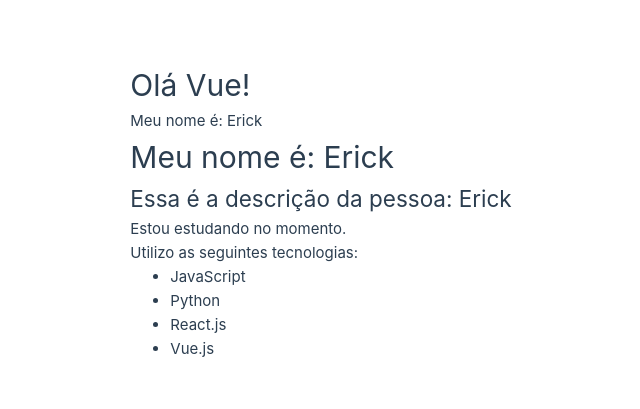
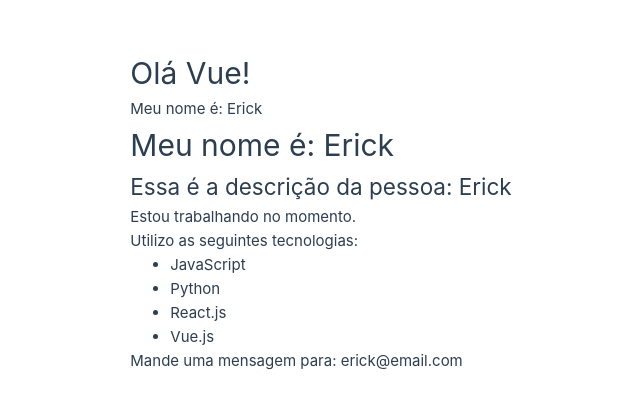
Before and after one commit to erick-costa/curso-vue, a Vue app: page / in a window 1280 px wide. Shown: the part 189-598 px from the top of the page, without its empty margins (319-959 px from the left). Built offline with nearby package versions, Linux system fonts and the light colour scheme.

Commit message:
conhecendo as diretivas v-if, v-show

```diff
--- a/src/components/Info.vue
+++ b/src/components/Info.vue
@@ -1,5 +1,6 @@
 <template>
-  <p>Estou estudando no momento.</p>
+  <p v-if="is_working">Estou trabalhando no momento.</p>
+  <p v-else>Estou em busca de novas oportunidades</p>
   <p>Utilizo as seguintes tecnologias:</p>
   <ul>
     <li>JavaScript</li>
@@ -7,10 +8,18 @@
     <li>React.js</li>
     <li>Vue.js</li>
   </ul>
+  <p v-show="show_email">Mande uma mensagem para: {{ email }}</p>
 </template>
 
 <script>
 export default {
   name: "Info",
+  data() {
+    return {
+      is_working: true,
+      show_email: true,
+      email: "erick@email.com",
+    }
+  },
 }
 </script>
```
